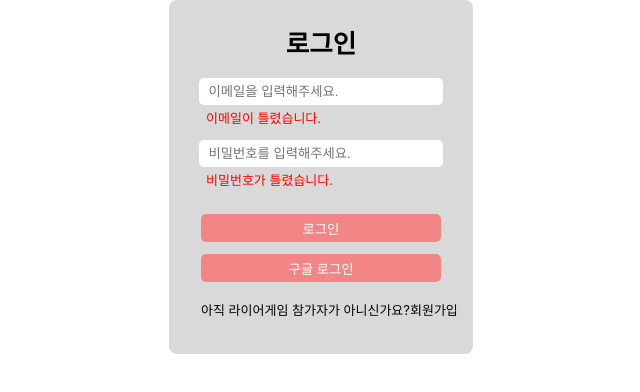
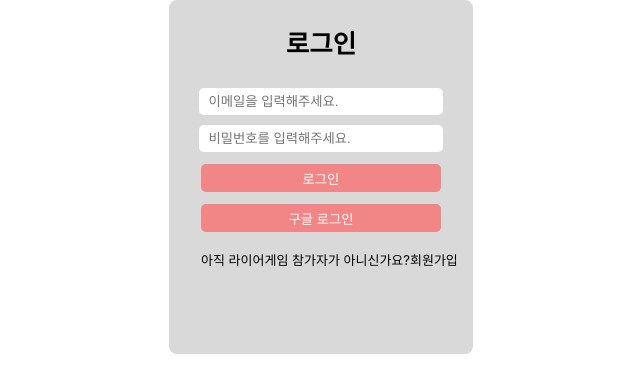
Before and after one commit to HangHae-TheFinalProject/FrontEnd, a React (Create React App) app: page /signin in a window 1280 px wide. Shown: the top 392 px of the page, without its empty margins (319-959 px from the left). Built offline with nearby package versions, Linux system fonts and the light colour scheme.

Commit message:
signin 수정

```diff
--- a/src/components/formSignIn/FormSignIn.jsx
+++ b/src/components/formSignIn/FormSignIn.jsx
@@ -28,15 +28,13 @@ export default function FormSignIn() {
       .then((res) => {
         if (res.data.statusCode === '0') {
           console.log('요깅', res);
-          setCookie('token', res.request.getResponseHeader('authorization'), {
-            path: '/',
-          });
+          setCookie('token', res.request.getResponseHeader('authorization'));
           setCookie(
             'refreshtoken',
-            res.request.getResponseHeader('refresh-token'),
-            { path: '/' }
+            res.request.getResponseHeader('refresh-token')
           );
           sessionStorage.setItem('email', res.data.data.email);
+          alert(res.data.statusMsg);
           nav('/');
         } else {
           alert(res.data.error);
@@ -58,13 +56,11 @@ export default function FormSignIn() {
             onChange={setEmail}
           ></input>
 
-          <p>이메일이 틀렸습니다.</p>
           <input
             type="text"
             placeholder="  비밀번호를 입력해주세요."
             onChange={setPassword}
           ></input>
-          <p>비밀번호가 틀렸습니다.</p>
         </div>
 
         <div className="divButtonBox">
--- a/src/components/formSignIn/style.js
+++ b/src/components/formSignIn/style.js
@@ -24,6 +24,7 @@ export const DivSignIn = styled.div`
       height: 25px;
       border: none;
       border-radius: 5px;
+      margin-top: 10px;
     }
 
     p {
```
